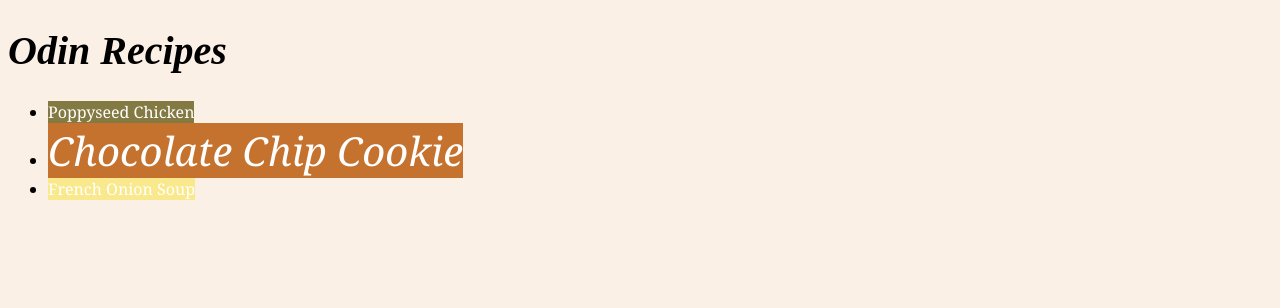
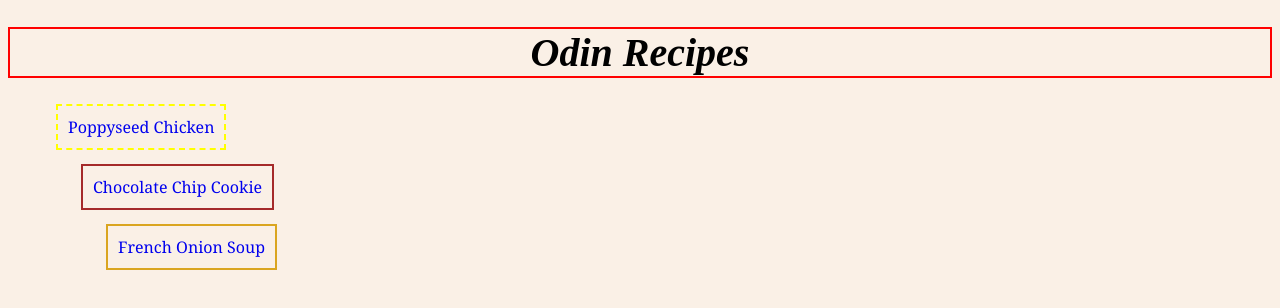
Before and after one commit to doug-wickingson/odin-recipes, a plain HTML site: page index.html in a window 1280 px wide. Drawn offline with Linux system fonts and the light colour scheme.

Commit message:
updated styles.css file

```diff
--- a/styles.css
+++ b/styles.css
@@ -1,36 +1,56 @@
 * {
-    background-color: linen;;
+    background-color: linen;
+    box-sizing: border-box;
 }
 
 a {
     text-decoration: none;
-    color: rgb(255,255,255);
+
+}
+
+a:visited {
+    color: black;
+}
+
+ul {
+    list-style: none;
 }
 
 .list {
     font-family: Georgia, 'Times New Roman', Times, serif;
     font-size: 16px;
+    padding-top: 8px;
+    padding-left: 8px;
+    margin: 30px auto;
 }
 
 h1 {
     font-size: 40px;
     font-weight: bold;
     font-style: italic;
+    text-align: center;
+    border: 2px double red;
 }
 
 #poppy {
-    background-color:rgb(131, 121, 66);
+    border: 2px dashed yellow;
+    padding: 10px;
 }
 
 #cookie {
-    background-color: rgb(197, 114, 46);
-    font-size: 40px;
+    margin: 30px 25px;
+    border: 2px solid brown;
+    padding: 10px;
+
 }
 
 #soup {
-    background-color: rgba(247, 223, 7, 0.4);
+    margin: 50px;
+    border: 2px double goldenrod;
+    padding: 10px;
+
 }
 
 .list #cookie {
-    font-style: italic;
+
 }
```
